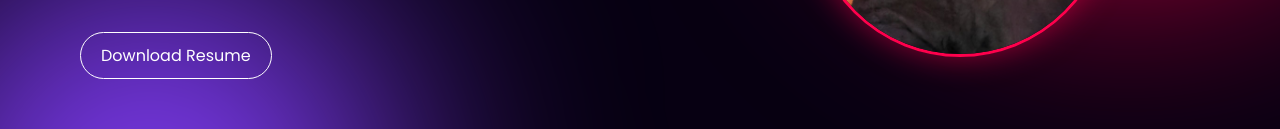
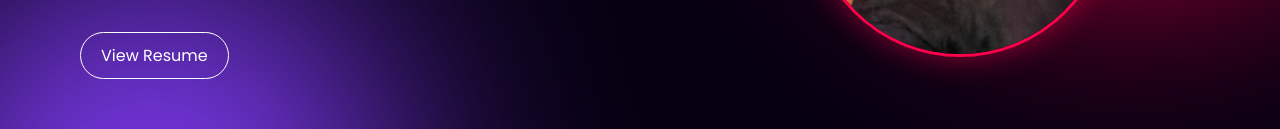
Before and after one commit to kowsisp47/kowsalya-portfolio, a plain HTML site: page index.html in a window 1280 px wide. Shown: the part 448-577 px from the top of the page. Drawn offline with Linux system fonts and the light colour scheme.

Commit message:
Update index.html

```diff
--- a/index.html
+++ b/index.html
@@ -46,7 +46,7 @@
       Building intelligent and scalable solutions using Python and Machine Learning
     </p>
 
-    <a href="#" class="about-btn">Download Resume</a>
+    <a href="#" class="about-btn">View Resume</a>
   </div>
 
   <!-- RIGHT SIDE -->
```
